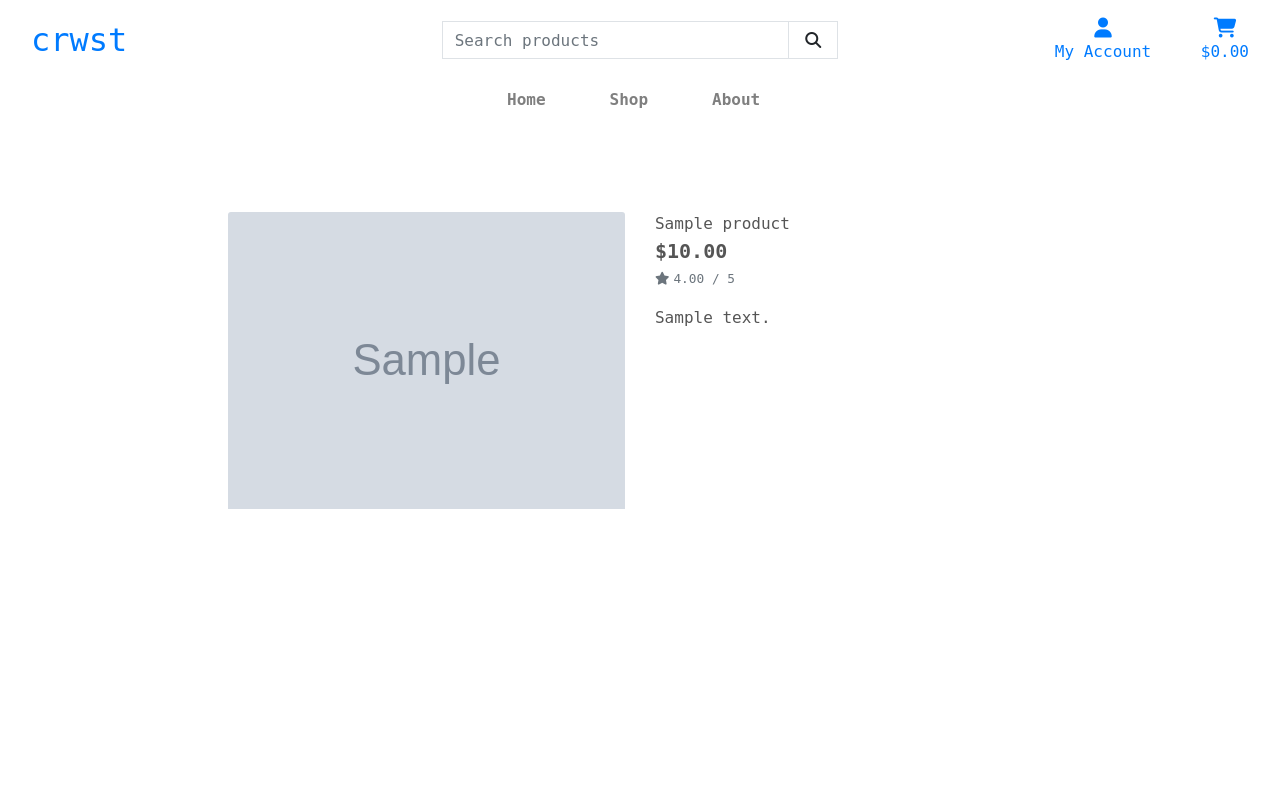
After one commit to Code-Institute-Submissions/crwst, a Django app: page /products/1 in a window 1280 px wide. The commit adds this page. Run offline with Django 3.2, Linux system fonts and the light colour scheme; tables that the repository leaves empty hold one stand-in row (values such as "Sample post"); grey boxes marked "Sample" are stand-in pictures; some libraries are stand-ins or nearby versions.

Commit message:
Add product details functionality

```diff
--- a/home/templates/home/index.html
+++ b/home/templates/home/index.html
@@ -20,7 +20,7 @@
                 </h1>
                 <div class="my-5">
                     <h4>
-                        <a href="" class="btn btn-lg rounded-0 py-3">
+                        <a href="{% url 'products' %}" class="btn btn-lg rounded-0 py-3">
                             Shop now
                         </a>
                     </h4>
--- /dev/null
+++ b/products/templates/products/product_detail.html
@@ -0,0 +1,47 @@
+{% extends "base.html" %}
+{% load static %}
+
+{% block page_header %}
+    <div class="container header-container">
+        <div class="row">
+            <div class="col">
+
+            </div>
+        </div>
+    </div>
+{% endblock %}
+
+{% block content %}
+    <div class="overlay"></div>
+    <div class="container-fluid">
+        <div class="row">
+            <!-- Product image -->
+            <div class="col-12 col-md-6 col-lg-4 offset-lg-2">
+                <div class="image-container my-5">
+                    {% if product.image %}
+                        <a href="{{ product.image.url }}" target="_blank">
+                            <img class="card-img-top img-fluid" src="{{ product.image.url }}" alt="{{ product.name }}">
+                        </a>
+                        {% else %}
+                        <a href="">
+                            <img class="card-img-top img-fluid" src="{{ MEDIA_URL }}noimage.png" alt="{{ product.name }}">
+                        </a>
+                    {% endif %}
+                </div>
+            </div>
+            <!-- Product Details -->
+            <div class="col-12 col-md-6 col-lg-4">
+                <div class="product-details-container mb-5 mt-md-5">
+                    <p class="mb-0">{{ product.name }}</p>
+                    <p class="lead mb-0 text-left font-weight-bold">${{ product.price }}</p>
+                    {% if product.rating %}
+                        <small class="text-muted"><i class="fas fa-star mr-1"></i>{{ product.rating }} / 5</small>
+                    {% else %}
+                        <small class="text-muted">No Rating</small>
+                    {% endif %}
+                    <p class="mt-3">{{ product.description }}</p>
+                </div>
+            </div>
+        </div>
+    </div>
+{% endblock %}
--- a/products/templates/products/products.html
+++ b/products/templates/products/products.html
@@ -28,11 +28,11 @@
                     <div class="col-sm-6 col-md-6 col-lg-4 col-xl-3">
                         <div class="card h-100 border-0">
                             {% if product.image %}
-                            <a href="">
+                            <a href="{% url 'product_detail' product.id %}">
                                 <img class="card-img-top img-fluid" src="{{ product.image.url }}" alt="{{ product.name }}">
                             </a>
                             {% else %}
-                            <a href="">
+                            <a href="{% url 'product_detail' product.id %}">
                                 <img class="card-img-top img-fluid" src="{{ MEDIA_URL }}noimage.png" alt="{{ product.name }}">
                             </a>
                             {% endif %}
--- a/products/urls.py
+++ b/products/urls.py
@@ -2,5 +2,6 @@ from django.urls import path
 from . import views
 
 urlpatterns = [
-    path('', views.all_products, name='products')
+    path('', views.all_products, name='products'),
+    path('<product_id>', views.product_detail, name='product_detail'),
 ]
--- a/products/views.py
+++ b/products/views.py
@@ -1,4 +1,4 @@
-from django.shortcuts import render
+from django.shortcuts import render, get_object_or_404
 from .models import Product
 
 # Create your views here.
@@ -13,3 +13,15 @@ def all_products(request):
     }
 
     return render(request, 'products/products.html', context)
+
+
+def product_detail(request, product_id):
+    """ A view to show individual product details  """
+
+    product = get_object_or_404(Product, pk=product_id)
+
+    context = {
+        'product': product,
+    }
+
+    return render(request, 'products/product_detail.html', context)
--- a/static/css/base.css
+++ b/static/css/base.css
@@ -86,3 +86,15 @@ ul {
 
 
     }
+
+    /* Add padding to the top when navbar is collapsed on mobile */
+
+    @media (max-width: 991px) {
+        .header-container {
+            padding-top: 116px;
+        }
+
+        body {
+            height: calc(100vh - 116px);
+        }
+    }
--- a/templates/includes/main-nav.html
+++ b/templates/includes/main-nav.html
@@ -13,7 +13,7 @@
                 <a href="#" class="dropdown-item">By Price</a>
                 <a href="#" class="dropdown-item ">By Rating</a>
                 <a href="#" class="dropdown-item ">By Category</a>
-                <a href="#" class="dropdown-item">All Products</a>
+                <a href="{% url 'products' %}" class="dropdown-item">All Products</a>
             </div>
         </li>
         <li>
```
